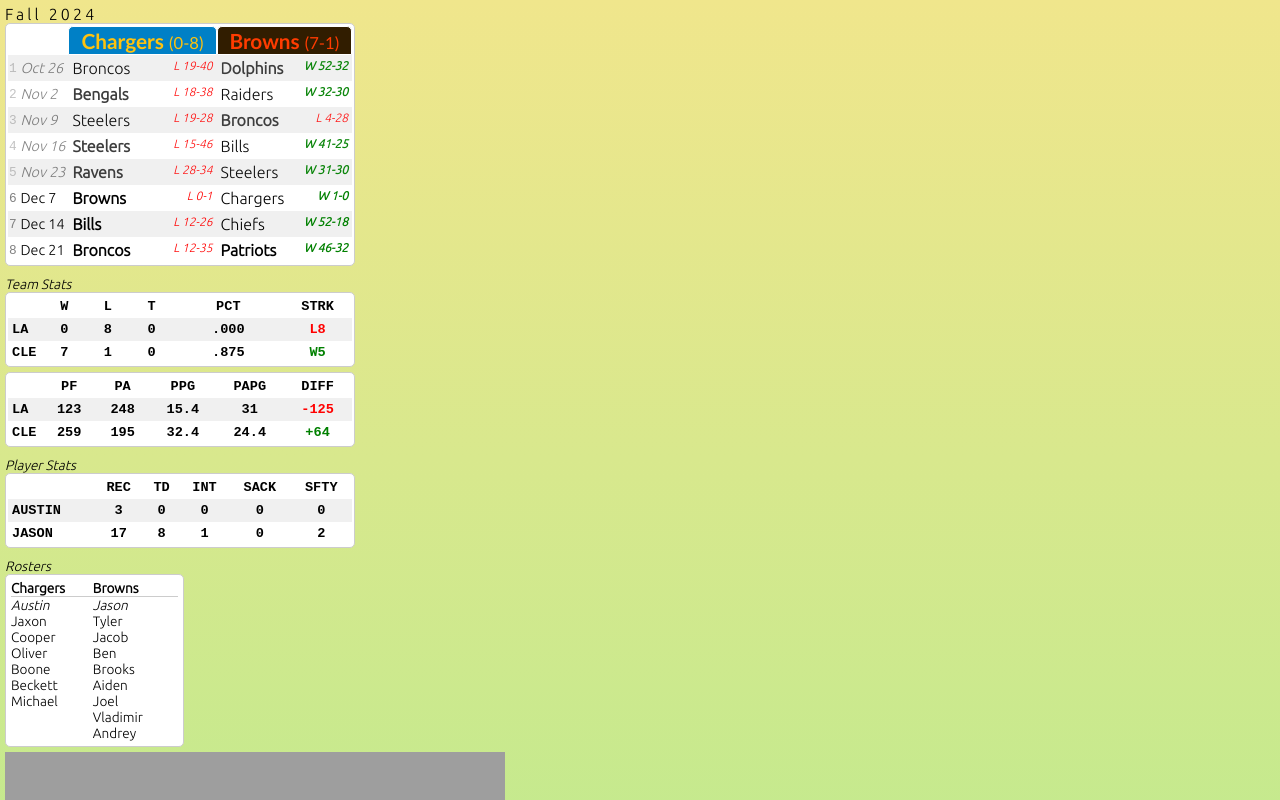
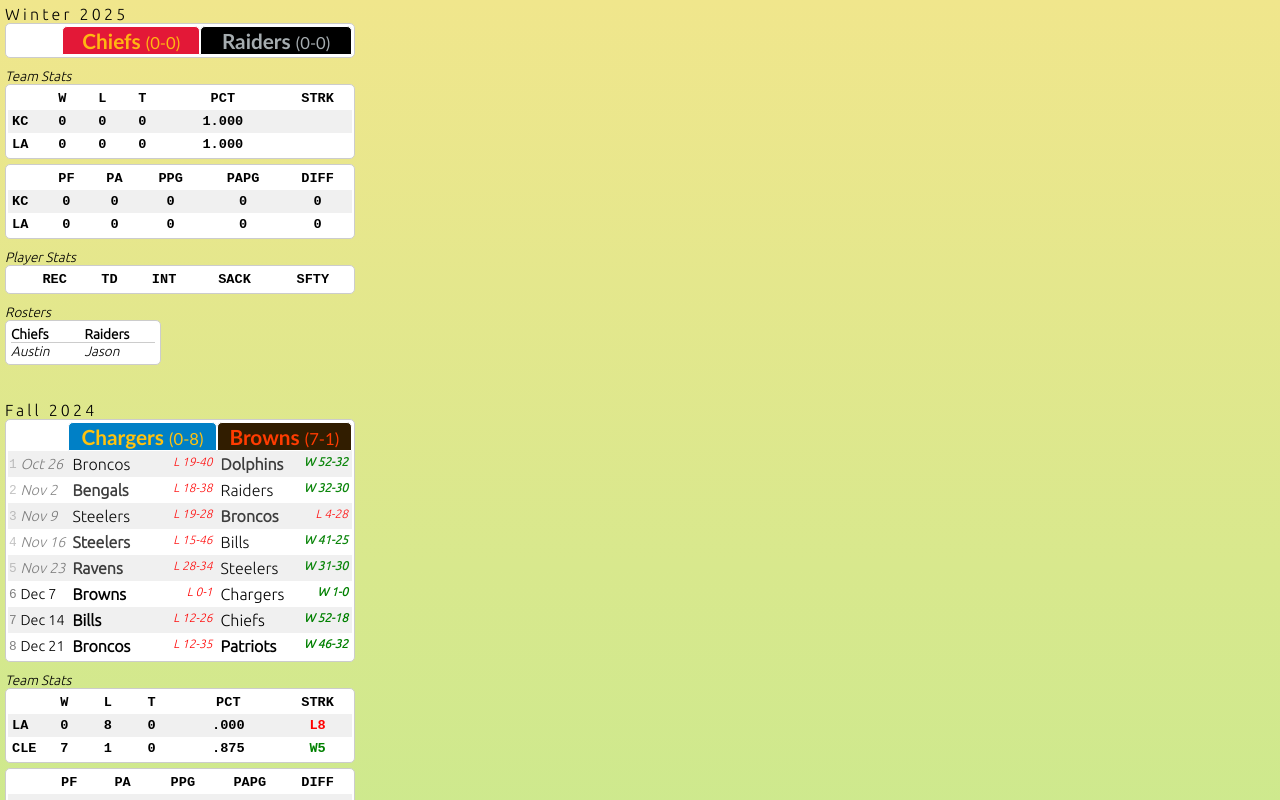
Before and after one commit to jonbri/flag, a Next.js app: page / in a window 1280 px wide. Shown: the top 800 px of the page. Built offline with nearby package versions, Linux system fonts and the light colour scheme; grey boxes are pictures that could not be loaded.

Commit message:
winter 2025

```diff
--- a/src/app/page.tsx
+++ b/src/app/page.tsx
@@ -291,6 +291,8 @@
                     ))}
                   </div>
                 </div>
+                <br />
+                <br />
               </div>
             );
           })}
--- a/src/data.ts
+++ b/src/data.ts
@@ -6,9 +6,37 @@
   darkBrown: "#311D00",
   orange: "#FF3C00",
   white: "#FFFFFF",
+  chiefsRed: "#E31837",
+  chiefsGold: "#FFB612",
+  raidersBlack: "#000000",
+  raidersSilver: "#A5ACAF",
 };
 
 export const seasons: Season[] = [
+  {
+    name: "Winter 2025",
+    teams: [
+      {
+        name: "Chiefs",
+        shortName: "KC",
+        city: "Kansas City",
+        color: colors.chiefsRed,
+        secondaryColor: colors.chiefsGold,
+        brink: "Austin",
+        players: ["Austin"],
+      },
+      {
+        name: "Raiders",
+        shortName: "LA",
+        city: "Los Angeles",
+        color: colors.raidersBlack,
+        secondaryColor: colors.raidersSilver,
+        brink: "Jason",
+        players: ["Jason"],
+      },
+    ],
+    weeks: [],
+  },
   {
     name: "Fall 2024",
     teams: [
@@ -263,4 +291,6 @@
     name: "Browns",
     url: "https://en.wikipedia.org/wiki/Cleveland_Browns",
   },
+  { name: "Chiefs", url: "https://en.wikipedia.org/wiki/Kansas_City_Chiefs" },
+  { name: "Raiders", url: "https://en.wikipedia.org/wiki/Las_Vegas_Raiders" },
 ];
```
